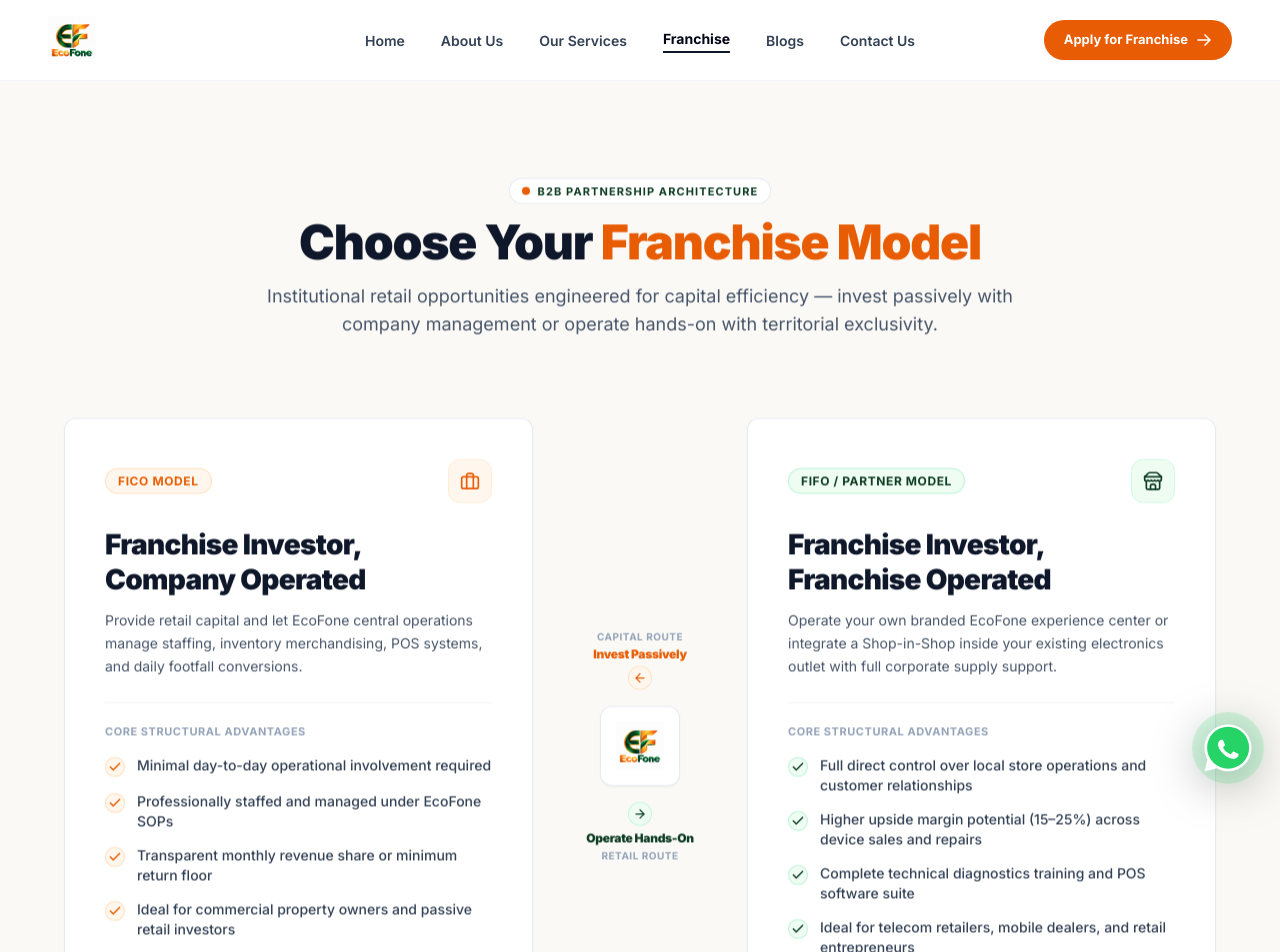
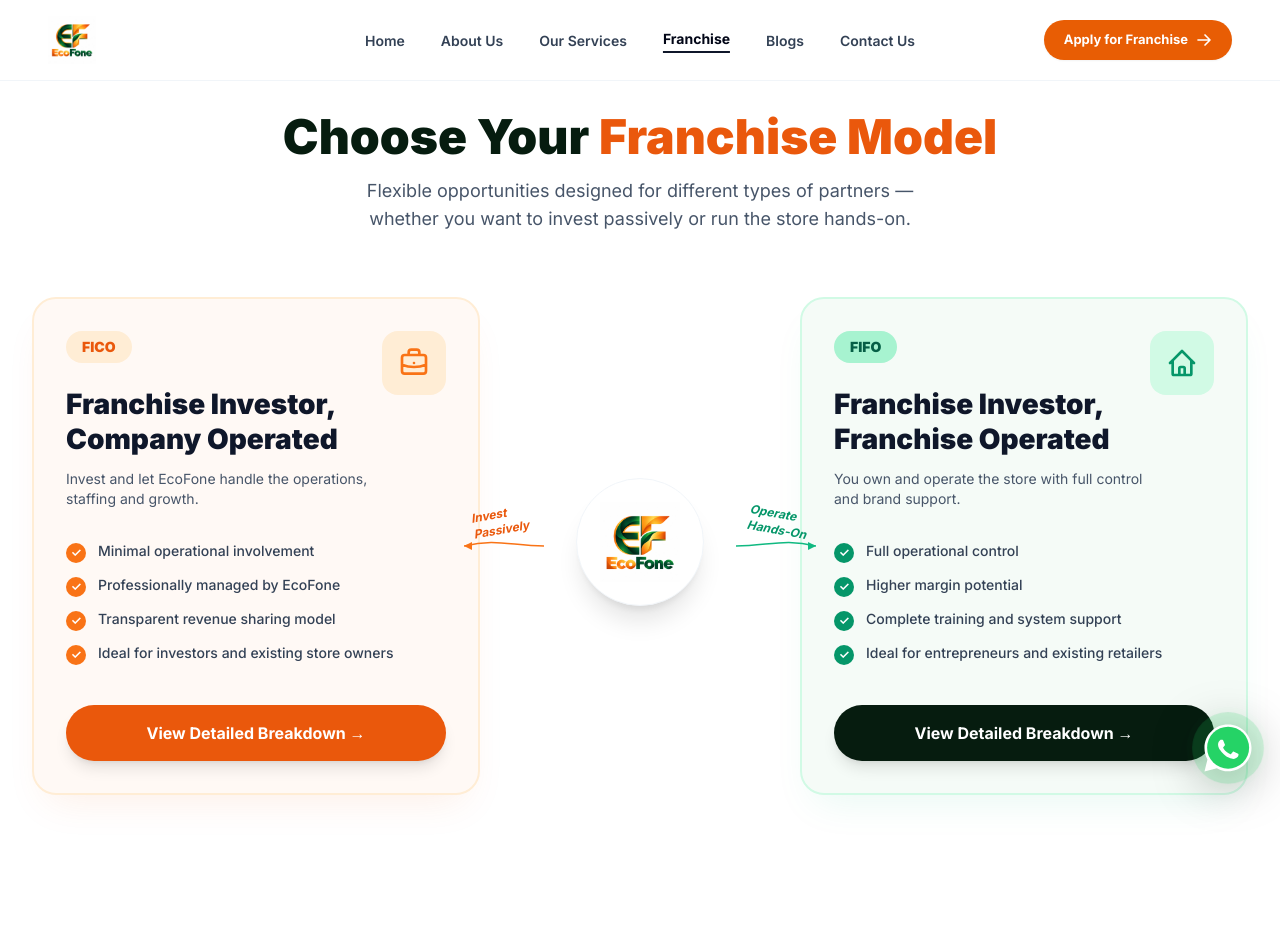
Before and after one commit to ecovista-global/ecofone-main-website-v2.0, a Next.js app in the folder frontend/: page /franchise in a window 1280 px wide. Shown: the top 952 px of the page. Built offline with nearby package versions, Linux system fonts and the light colour scheme.

Commit message:
feat(franchise): restore original FICO vs FIFO comparison card design & add operations log

```diff
--- a/frontend/components/franchise-detailed-models.tsx
+++ b/frontend/components/franchise-detailed-models.tsx
@@ -33,11 +33,9 @@
 import { useScrollReveal } from '../lib/use-scroll-reveal';
 
 /* =========================================================================
-   1. CHOOSE FRANCHISE MODEL (FICO vs FIFO Dedicated 3-Column Comparison)
+   1. CHOOSE FRANCHISE MODEL (FICO vs FIFO Dedicated Comparison)
    ========================================================================= */
 export function ChooseFranchiseModel() {
-  const { ref: sectionRef, isRevealed } = useScrollReveal({ threshold: 0.1 });
-
   const scrollToFico = () => {
     if (typeof window !== 'undefined') {
       window.dispatchEvent(new CustomEvent('open-fico-breakdown'));
@@ -59,196 +57,130 @@
   };
 
   return (
-    <section
-      id="choose-model"
-      ref={sectionRef}
-      className={`w-full bg-[#FAF9F6] py-20 lg:py-24 border-b border-slate-200/80 scroll-mt-28 reveal-on-scroll ${isRevealed ? 'is-revealed' : ''}`}
-    >
-      <div className="max-w-[1440px] mx-auto px-4 sm:px-6 lg:px-8">
+    <div id="choose-model" className="w-full relative overflow-hidden pt-8 pb-24 scroll-mt-28">
+      <div className="absolute inset-0 bg-gradient-to-r from-orange-50/50 via-white to-emerald-50/50 -z-10"></div>
 
-        {/* Section Header */}
-        <div className="text-center max-w-3xl mx-auto mb-16 sm:mb-20">
-          <div className="inline-flex items-center gap-2 mb-3.5 px-3 py-1 bg-white border border-slate-200/80 rounded-md shadow-xs">
-            <span className="w-2 h-2 rounded-full bg-[#E85D04]"></span>
-            <span className="text-[11px] font-bold tracking-widest uppercase text-[#0F3D23]">
-              B2B PARTNERSHIP ARCHITECTURE
-            </span>
-          </div>
-          <h1 className="text-3xl sm:text-4xl md:text-5xl font-black text-slate-900 tracking-tight mb-4 leading-tight">
-            Choose Your <span className="text-[#E85D04]">Franchise Model</span>
-          </h1>
-          <p className="text-slate-600 text-base sm:text-lg leading-relaxed font-normal">
-            Institutional retail opportunities engineered for capital efficiency — invest passively with company management or operate hands-on with territorial exclusivity.
+      <div className="max-w-[1600px] mx-auto px-4 sm:px-6 lg:px-8 relative">
+
+        {/* Header */}
+        <div className="text-center max-w-3xl mx-auto mb-16">
+          <h2 className="text-4xl md:text-5xl font-black text-[#061C0F] mb-4">
+            Choose Your <span className="text-[#ea580c]">Franchise Model</span>
+          </h2>
+          <p className="text-slate-600 text-lg">
+            Flexible opportunities designed for different types of partners — <br className="hidden md:block"/> whether you want to invest passively or run the store hands-on.
           </p>
         </div>
 
-        {/* Dedicated 3-Column Desktop Grid (Fixes Connector Overlap Bug) */}
-        <div className="grid grid-cols-1 lg:grid-cols-[1fr_auto_1fr] gap-6 lg:gap-8 items-stretch max-w-6xl mx-auto">
+        {/* Models Grid */}
+        <div className="relative w-full mx-auto">
 
-          {/* 1. FICO Card */}
-          <div className="bg-white rounded-xl p-6 sm:p-8 md:p-10 border border-slate-200/80 shadow-sm relative flex flex-col justify-between hover:border-orange-300 hover:shadow-md transition-all duration-200">
-            <div>
-              <div className="flex items-center justify-between mb-6">
-                <span className="inline-block bg-orange-50 border border-orange-200/70 text-[#E85D04] font-bold text-xs uppercase tracking-wider px-3 py-1 rounded-md">
-                  FICO MODEL
-                </span>
-                <div className="w-11 h-11 rounded-xl bg-orange-50 border border-orange-100 flex items-center justify-center text-[#E85D04]">
-                  <Briefcase className="w-5 h-5" />
-                </div>
+          {/* Middle Graphic (Desktop) */}
+          <div className="hidden lg:flex absolute top-1/2 left-1/2 -translate-x-1/2 -translate-y-1/2 flex-col items-center z-10 w-48 pointer-events-none">
+
+            <div className="relative w-32 h-32 bg-white rounded-full shadow-xl border border-slate-100 flex items-center justify-center mb-2 z-20 pointer-events-auto">
+              <img src="/logo.jpg" alt="EcoFone" className="w-20 h-auto" />
             </div>
 
-              <h2 className="text-2xl sm:text-[28px] font-black text-slate-900 leading-tight mb-3 tracking-tight">
-                Franchise Investor,<br />Company Operated
-              </h2>
-              <p className="text-slate-600 text-sm mb-6 leading-relaxed">
-                Provide retail capital and let EcoFone central operations manage staffing, inventory merchandising, POS systems, and daily footfall conversions.
-              </p>
+            {/* Arrows */}
+            <div className="absolute top-1/2 left-[-80px] -translate-y-1/2 text-ecoOrange-500">
+              <svg className="w-20 h-8" viewBox="0 0 100 40" fill="none" preserveAspectRatio="none">
+                <path d="M100 20 C60 20 40 10 0 20" stroke="currentColor" strokeWidth="2" fill="none"/>
+                <polygon points="0,20 10,15 10,25" fill="currentColor"/>
+              </svg>
+              <div className="absolute -top-6 left-2 text-xs font-bold italic rotate-[-10deg] text-[#ea580c]">Invest<br/>Passively</div>
+            </div>
 
-              <div className="border-t border-slate-100 pt-5 mb-8">
-                <h3 className="text-[11px] font-bold text-slate-400 uppercase tracking-wider mb-4">Core Structural Advantages</h3>
-                <ul className="space-y-3.5">
+            <div className="absolute top-1/2 right-[-80px] -translate-y-1/2 text-emerald-500">
+              <svg className="w-20 h-8" viewBox="0 0 100 40" fill="none" preserveAspectRatio="none">
+                <path d="M0 20 C40 20 60 10 100 20" stroke="currentColor" strokeWidth="2" fill="none"/>
+                <polygon points="100,20 90,15 90,25" fill="currentColor"/>
+              </svg>
+              <div className="absolute -top-6 right-2 text-xs font-bold italic rotate-[10deg] text-emerald-600">Operate<br/>Hands-On</div>
+            </div>
+
+          </div>
+
+          <div className="grid grid-cols-1 lg:grid-cols-2 gap-8 lg:gap-[320px] relative z-0">
+
+            {/* FICO Card */}
+            <div className="bg-[#fff9f5] rounded-3xl p-8 border-2 border-orange-100 shadow-[0_20px_40px_-15px_rgba(234,88,12,0.1)] relative">
+              <div className="absolute top-8 right-8 w-16 h-16 bg-orange-100 rounded-2xl flex items-center justify-center text-ecoOrange-500">
+                <svg className="w-8 h-8" fill="none" stroke="currentColor" viewBox="0 0 24 24"><path strokeLinecap="round" strokeLinejoin="round" strokeWidth="2" d="M21 13.255A23.931 23.931 0 0112 15c-3.183 0-6.22-.62-9-1.745M16 6V4a2 2 0 00-2-2h-4a2 2 0 00-2 2v2m4 6h.01M5 20h14a2 2 0 002-2V8a2 2 0 00-2-2H5a2 2 0 00-2 2v10a2 2 0 002 2z"></path></svg>
+              </div>
+              <div className="inline-block bg-orange-100 text-ecoOrange-600 font-black px-4 py-1.5 rounded-full text-sm mb-6">FICO</div>
+              <h3 className="text-2xl lg:text-[28px] font-black text-slate-900 leading-tight mb-3">Franchise Investor,<br/>Company Operated</h3>
+              <p className="text-slate-600 text-sm mb-8 pr-12">Invest and let EcoFone handle the operations, staffing and growth.</p>
+
+              <ul className="space-y-3 mb-10">
                 <li className="flex items-start gap-3 text-sm text-slate-700 font-medium">
-                    <div className="w-5 h-5 rounded-md bg-orange-50 border border-orange-200/70 text-[#E85D04] flex items-center justify-center shrink-0 mt-0.5">
-                      <Check className="w-3.5 h-3.5 stroke-[2.5]" />
-                    </div>
-                    <span>Minimal day-to-day operational involvement required</span>
+                  <div className="w-5 h-5 rounded-full bg-ecoOrange-500 text-white flex items-center justify-center shrink-0 mt-0.5 text-xs font-bold">✓</div>
+                  Minimal operational involvement
                 </li>
                 <li className="flex items-start gap-3 text-sm text-slate-700 font-medium">
-                    <div className="w-5 h-5 rounded-md bg-orange-50 border border-orange-200/70 text-[#E85D04] flex items-center justify-center shrink-0 mt-0.5">
-                      <Check className="w-3.5 h-3.5 stroke-[2.5]" />
-                    </div>
-                    <span>Professionally staffed and managed under EcoFone SOPs</span>
+                  <div className="w-5 h-5 rounded-full bg-ecoOrange-500 text-white flex items-center justify-center shrink-0 mt-0.5 text-xs font-bold">✓</div>
+                  Professionally managed by EcoFone
                 </li>
                 <li className="flex items-start gap-3 text-sm text-slate-700 font-medium">
-                    <div className="w-5 h-5 rounded-md bg-orange-50 border border-orange-200/70 text-[#E85D04] flex items-center justify-center shrink-0 mt-0.5">
-                      <Check className="w-3.5 h-3.5 stroke-[2.5]" />
-                    </div>
-                    <span>Transparent monthly revenue share or minimum return floor</span>
+                  <div className="w-5 h-5 rounded-full bg-ecoOrange-500 text-white flex items-center justify-center shrink-0 mt-0.5 text-xs font-bold">✓</div>
+                  Transparent revenue sharing model
                 </li>
                 <li className="flex items-start gap-3 text-sm text-slate-700 font-medium">
-                    <div className="w-5 h-5 rounded-md bg-orange-50 border border-orange-200/70 text-[#E85D04] flex items-center justify-center shrink-0 mt-0.5">
-                      <Check className="w-3.5 h-3.5 stroke-[2.5]" />
-                    </div>
-                    <span>Ideal for commercial property owners and passive retail investors</span>
+                  <div className="w-5 h-5 rounded-full bg-ecoOrange-500 text-white flex items-center justify-center shrink-0 mt-0.5 text-xs font-bold">✓</div>
+                  Ideal for investors and existing store owners
                 </li>
               </ul>
-              </div>
-            </div>
 
               <button
                 type="button"
                 onClick={scrollToFico}
-              className="w-full bg-[#E85D04] hover:bg-[#D05000] text-white font-bold text-xs uppercase tracking-wider py-3.5 px-6 rounded-lg transition-all duration-150 shadow-sm hover:shadow flex items-center justify-center gap-2 cursor-pointer active:scale-[0.99]"
+                className="w-full bg-[#ea580c] hover:bg-[#c2410c] text-white font-bold py-4 rounded-full transition-colors shadow-lg cursor-pointer"
               >
-              <span>View Detailed Breakdown</span>
-              <ArrowRight className="w-4 h-4" />
+                View Detailed Breakdown →
               </button>
             </div>
 
-          {/* 2. Middle Connector Column (Never Overlaps Text) */}
-          <div className="hidden lg:flex flex-col items-center justify-center px-2 py-4 self-center space-y-4 min-w-[150px]">
-            {/* Top Indicator to FICO */}
-            <div className="flex flex-col items-center text-center">
-              <span className="text-[10px] font-bold uppercase tracking-wider text-slate-400 block mb-0.5">Capital Route</span>
-              <span className="text-xs font-black text-[#E85D04] tracking-tight">Invest Passively</span>
-              <div className="w-6 h-6 rounded-full bg-orange-50 text-[#E85D04] flex items-center justify-center mt-1 border border-orange-200/60">
-                <ArrowRight className="w-3.5 h-3.5 rotate-180" />
+            {/* FIFO Card */}
+            <div className="bg-[#f5fbf7] rounded-3xl p-8 border-2 border-emerald-100 shadow-[0_20px_40px_-15px_rgba(16,185,129,0.1)] relative">
+              <div className="absolute top-8 right-8 w-16 h-16 bg-emerald-100 rounded-2xl flex items-center justify-center text-emerald-600">
+                <svg className="w-8 h-8" fill="none" stroke="currentColor" viewBox="0 0 24 24"><path strokeLinecap="round" strokeLinejoin="round" strokeWidth="2" d="M3 12l2-2m0 0l7-7 7 7M5 10v10a1 1 0 001 1h3m10-11l2 2m-2-2v10a1 1 0 01-1 1h-3m-6 0a1 1 0 001-1v-4a1 1 0 011-1h2a1 1 0 011 1v4a1 1 0 001 1m-6 0h6"></path></svg>
               </div>
-            </div>
+              <div className="inline-block bg-emerald-200 text-emerald-800 font-black px-4 py-1.5 rounded-full text-sm mb-6">FIFO</div>
+              <h3 className="text-2xl lg:text-[28px] font-black text-slate-900 leading-tight mb-3">Franchise Investor,<br/>Franchise Operated</h3>
+              <p className="text-slate-600 text-sm mb-8 pr-12">You own and operate the store with full control and brand support.</p>
 
-            {/* Center Logo Card */}
-            <div className="w-20 h-20 bg-white rounded-xl shadow-sm border border-slate-200/80 p-3 flex items-center justify-center">
-              <img
-                src="/logo.jpg"
-                alt="EcoFone Enterprise"
-                className="w-full h-auto object-contain max-h-12"
-                width="64"
-                height="32"
-              />
-            </div>
-
-            {/* Bottom Indicator to FIFO */}
-            <div className="flex flex-col items-center text-center">
-              <div className="w-6 h-6 rounded-full bg-[#eefcf2] text-[#0F3D23] flex items-center justify-center mb-1 border border-emerald-200/60">
-                <ArrowRight className="w-3.5 h-3.5" />
-              </div>
-              <span className="text-xs font-black text-[#0F3D23] tracking-tight">Operate Hands-On</span>
-              <span className="text-[10px] font-bold uppercase tracking-wider text-slate-400 block mt-0.5">Retail Route</span>
-            </div>
-          </div>
-
-          {/* Mobile/Tablet Connector Badge (Below lg) */}
-          <div className="lg:hidden flex items-center justify-center py-1">
-            <div className="flex items-center gap-3 bg-white px-4 py-2 rounded-lg border border-slate-200/80 shadow-xs text-xs font-bold text-slate-600">
-              <span className="text-[#E85D04]">Passive Investment</span>
-              <span className="text-slate-300">•</span>
-              <span className="text-[#0F3D23]">Active Retail</span>
-            </div>
-          </div>
-
-          {/* 3. FIFO Card */}
-          <div className="bg-white rounded-xl p-6 sm:p-8 md:p-10 border border-slate-200/80 shadow-sm relative flex flex-col justify-between hover:border-emerald-300 hover:shadow-md transition-all duration-200">
-            <div>
-              <div className="flex items-center justify-between mb-6">
-                <span className="inline-block bg-[#eefcf2] border border-emerald-200/70 text-[#0F3D23] font-bold text-xs uppercase tracking-wider px-3 py-1 rounded-md">
-                  FIFO / PARTNER MODEL
-                </span>
-                <div className="w-11 h-11 rounded-xl bg-[#eefcf2] border border-emerald-100 flex items-center justify-center text-[#0F3D23]">
-                  <Store className="w-5 h-5" />
-                </div>
-              </div>
-
-              <h2 className="text-2xl sm:text-[28px] font-black text-slate-900 leading-tight mb-3 tracking-tight">
-                Franchise Investor,<br />Franchise Operated
-              </h2>
-              <p className="text-slate-600 text-sm mb-6 leading-relaxed">
-                Operate your own branded EcoFone experience center or integrate a Shop-in-Shop inside your existing electronics outlet with full corporate supply support.
-              </p>
-
-              <div className="border-t border-slate-100 pt-5 mb-8">
-                <h3 className="text-[11px] font-bold text-slate-400 uppercase tracking-wider mb-4">Core Structural Advantages</h3>
-                <ul className="space-y-3.5">
+              <ul className="space-y-3 mb-10">
                 <li className="flex items-start gap-3 text-sm text-slate-700 font-medium">
-                    <div className="w-5 h-5 rounded-md bg-[#eefcf2] border border-emerald-200/70 text-[#0F3D23] flex items-center justify-center shrink-0 mt-0.5">
-                      <Check className="w-3.5 h-3.5 stroke-[2.5]" />
-                    </div>
-                    <span>Full direct control over local store operations and customer relationships</span>
+                  <div className="w-5 h-5 rounded-full bg-emerald-600 text-white flex items-center justify-center shrink-0 mt-0.5 text-xs font-bold">✓</div>
+                  Full operational control
                 </li>
                 <li className="flex items-start gap-3 text-sm text-slate-700 font-medium">
-                    <div className="w-5 h-5 rounded-md bg-[#eefcf2] border border-emerald-200/70 text-[#0F3D23] flex items-center justify-center shrink-0 mt-0.5">
-                      <Check className="w-3.5 h-3.5 stroke-[2.5]" />
-                    </div>
-                    <span>Higher upside margin potential (15–25%) across device sales and repairs</span>
+                  <div className="w-5 h-5 rounded-full bg-emerald-600 text-white flex items-center justify-center shrink-0 mt-0.5 text-xs font-bold">✓</div>
+                  Higher margin potential
                 </li>
                 <li className="flex items-start gap-3 text-sm text-slate-700 font-medium">
-                    <div className="w-5 h-5 rounded-md bg-[#eefcf2] border border-emerald-200/70 text-[#0F3D23] flex items-center justify-center shrink-0 mt-0.5">
-                      <Check className="w-3.5 h-3.5 stroke-[2.5]" />
-                    </div>
-                    <span>Complete technical diagnostics training and POS software suite</span>
+                  <div className="w-5 h-5 rounded-full bg-emerald-600 text-white flex items-center justify-center shrink-0 mt-0.5 text-xs font-bold">✓</div>
+                  Complete training and system support
                 </li>
                 <li className="flex items-start gap-3 text-sm text-slate-700 font-medium">
-                    <div className="w-5 h-5 rounded-md bg-[#eefcf2] border border-emerald-200/70 text-[#0F3D23] flex items-center justify-center shrink-0 mt-0.5">
-                      <Check className="w-3.5 h-3.5 stroke-[2.5]" />
-                    </div>
-                    <span>Ideal for telecom retailers, mobile dealers, and retail entrepreneurs</span>
+                  <div className="w-5 h-5 rounded-full bg-emerald-600 text-white flex items-center justify-center shrink-0 mt-0.5 text-xs font-bold">✓</div>
+                  Ideal for entrepreneurs and existing retailers
                 </li>
               </ul>
-              </div>
-            </div>
 
               <button
                 type="button"
                 onClick={scrollToShopInShop}
-              className="w-full bg-[#0F3D23] hover:bg-[#0A2917] text-white font-bold text-xs uppercase tracking-wider py-3.5 px-6 rounded-lg transition-all duration-150 shadow-sm hover:shadow flex items-center justify-center gap-2 cursor-pointer active:scale-[0.99]"
+                className="w-full bg-[#061C0F] hover:bg-emerald-900 text-white font-bold py-4 rounded-full transition-colors shadow-lg cursor-pointer"
               >
-              <span>View Detailed Breakdown</span>
-              <ArrowRight className="w-4 h-4" />
+                View Detailed Breakdown →
               </button>
             </div>
 
           </div>
         </div>
-    </section>
+      </div>
+    </div>
   );
 }
 
```
Also changed, not shown: 1 other file (tests, documents, lock files or other folders). Lines whose indentation alone changed are shown as unchanged.
